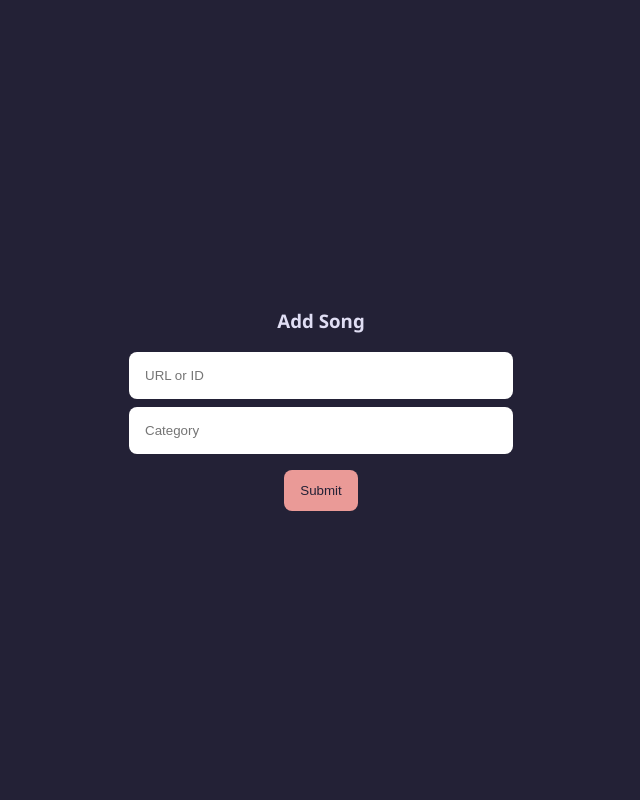
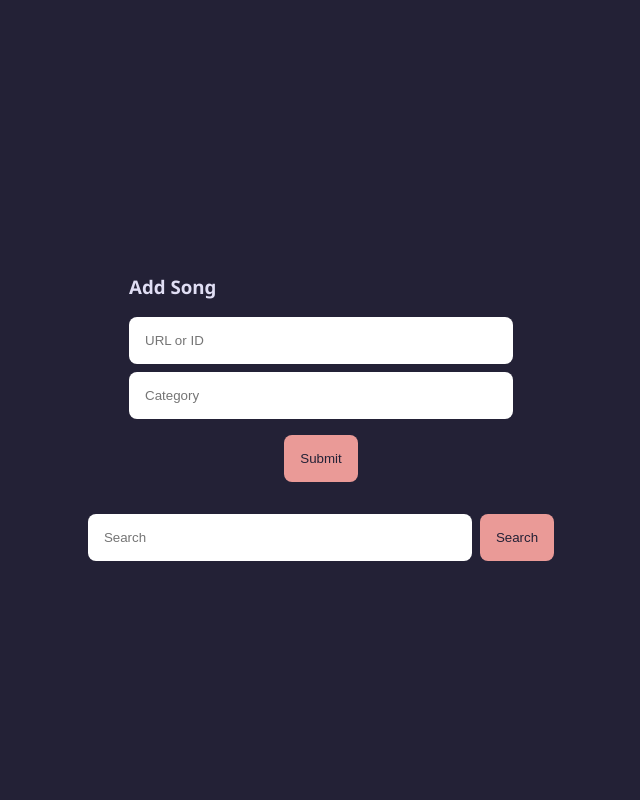
Before and after one commit to Bnyro/music-management, a Flask app: page / in a window 1280 px wide. Shown: the whole page, without its empty margins (319-959 px from the left). Run offline with Flask 3, Linux system fonts and the light colour scheme.

Commit message:
feat: support for searching songs via piped

```diff
--- a/static/style.css
+++ b/static/style.css
@@ -7,7 +7,8 @@
   --surface: #1f1d2e;
   --text: #e0def4;
   --accent: #ea9a97;
-    --filter: invert(71%) sepia(8%) saturate(1891%) hue-rotate(314deg) brightness(97%) contrast(90%);
+  --filter: invert(71%) sepia(8%) saturate(1891%) hue-rotate(314deg)
+    brightness(97%) contrast(90%);
 }
 
 html {
@@ -23,6 +24,16 @@ body {
   justify-content: center;
   align-items: center;
   overflow: hidden;
+}
+
+.flex-even {
+  flex-direction: row;
+  justify-content: space-evenly;
+}
+
+.flex-even > * {
+  max-height: 70vh;
+  max-width: 30vw;
 }
 
 form {
@@ -42,12 +53,91 @@ input[type="text"] {
   max-width: 80vw;
 }
 
-input[type="submit"] {
-    margin-top: 0.5rem;
-    padding: 0.8rem 1rem;
+input[type="submit"],
+button {
+  padding: 1rem 1rem;
   background-color: var(--accent);
   color: var(--base);
   border: none;
   border-radius: 0.5rem;
   cursor: pointer;
+  height: min-content;
 }
+
+a {
+  text-decoration: none;
+  color: var(--text);
+}
+
+#add-container {
+  padding: 2rem 0;
+}
+
+#submit {
+  margin-top: 0.5rem;
+}
+
+#search-row {
+  display: flex;
+  width: 100%;
+  gap: 0.5rem;
+}
+
+#query {
+  flex-grow: 1;
+  height: min-content;
+}
+
+#results {
+  margin-top: 1rem;
+  display: flex;
+  flex-direction: column;
+  overflow-y: scroll;
+  gap: 0.5rem;
+  max-height: 60vh;
+}
+
+#results img {
+  height: 5rem;
+  border-radius: 0.2rem;
+}
+
+#results > div {
+  display: flex;
+  align-items: center;
+  gap: 1rem;
+  width: 100%;
+}
+
+#results > div > div {
+  flex-grow: 1;
+}
+
+#results button {
+  margin-right: 1rem;
+}
+
+@media only screen and (max-width: 1500px) {
+  body {
+    overflow-y: scroll;
+  }
+
+  .flex-even {
+    flex-direction: column;
+    justify-content: center;
+  }
+
+  .flex-even > * {
+    max-height: auto;
+    max-width: 90%;
+  }
+
+  #results {
+    overflow-y: hidden;
+    max-height: none;
+  }
+
+  #results button {
+    margin-right: 0;
+  }
+}
--- a/templates/add.html
+++ b/templates/add.html
@@ -1,4 +1,4 @@
-<!DOCTYPE html>
+<!doctype html>
 <html lang="en">
   <head>
     <meta charset="UTF-8" />
@@ -8,12 +8,95 @@
     <link rel="stylesheet" type="text/css" href="./static/style.css" />
     <title>Add song</title>
   </head>
-  <body>
-    <h3>Add Song</h3>
-    <form method="post">
-      <input type="text" name="id" placeholder="URL or ID" required />
-      <input type="text" name="category" placeholder="Category" required />
-      <input type="submit" value="Submit" />
-    </form>
+  <body class="flex-even">
+    <div id="add-container">
+      <h3>Add Song</h3>
+      <form method="post">
+        <input type="text" id="id" name="id" placeholder="URL or ID" required />
+        <input type="text" name="category" placeholder="Category" required />
+        <input type="submit" id="submit" value="Submit" />
+      </form>
+    </div>
+
+    <div id="search-container">
+      <span id="search-row">
+        <input type="text" id="query" placeholder="Search" />
+        <button id="search">Search</button>
+      </span>
+      <div id="results"></div>
+    </div>
   </body>
 </html>
+
+<script>
+  const apiUrl = "https://pipedapi.chatoyer.de";
+
+  let $ = document.querySelector.bind(document);
+
+  $("#query").addEventListener("keypress", function (e) {
+    if (e.key === "Enter") search();
+  });
+  $("#search").addEventListener("click", (e) => search());
+
+  function padTimePart(num) {
+    if (String(num).length > 1) return num;
+    return "0" + num;
+  }
+
+  function formatDuration(duration) {
+    let durationDate = new Date(duration * 1000);
+    return (
+      padTimePart(durationDate.getUTCHours()) +
+      ":" +
+      padTimePart(durationDate.getUTCMinutes()) +
+      ":" +
+      padTimePart(durationDate.getUTCSeconds())
+    );
+  }
+
+  async function search() {
+    const query = $("#query").value;
+
+    if (!query) return;
+
+    const response = await fetch(`${apiUrl}/search?q=${query}&filter=all`);
+    const json_resp = await response.json();
+
+    $("#results").innerHTML = "";
+
+    for (let result of json_resp.items) {
+      if (result.type != "stream" || result.isShort) continue;
+
+      let image = document.createElement("img");
+      image.src = result.thumbnail;
+
+      let title = document.createElement("a");
+      title.innerText = result.title;
+      title.href = `${apiUrl}${result.url}`;
+      title.target = "_blank";
+
+      let info = document.createElement("p");
+      let duration = formatDuration(result.duration);
+      info.innerText =
+        duration + " - " + result.uploaderName + " - " + result.uploadedDate;
+
+      let download = document.createElement("button");
+      download.innerText = "Select";
+      download.addEventListener(
+        "click",
+        () => ($("#id").value = result.url.substr(-11)),
+      );
+
+      let infoContainer = document.createElement("div");
+      infoContainer.appendChild(title);
+      infoContainer.appendChild(info);
+
+      let container = document.createElement("div");
+      container.appendChild(image);
+      container.appendChild(infoContainer);
+      container.appendChild(download);
+
+      $("#results").appendChild(container);
+    }
+  }
+</script>
```
Lines whose indentation alone changed are shown as unchanged.
